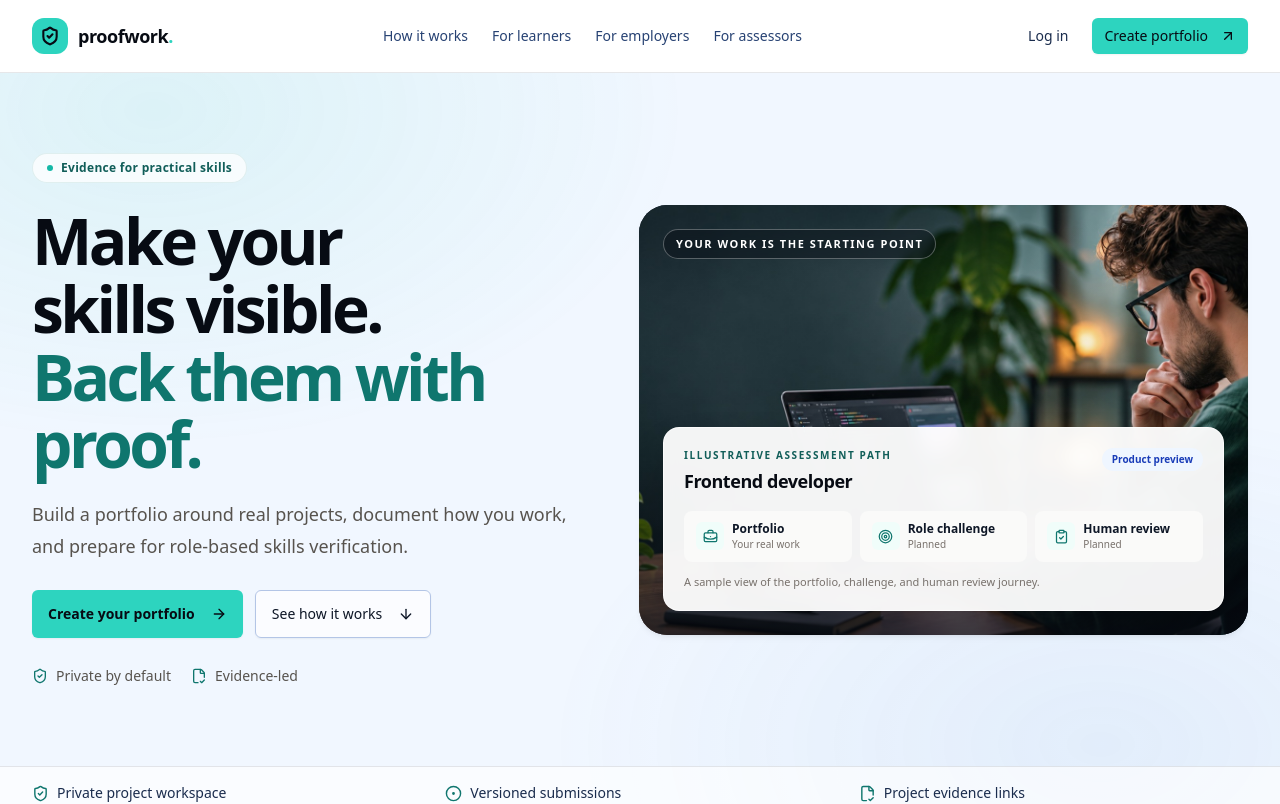
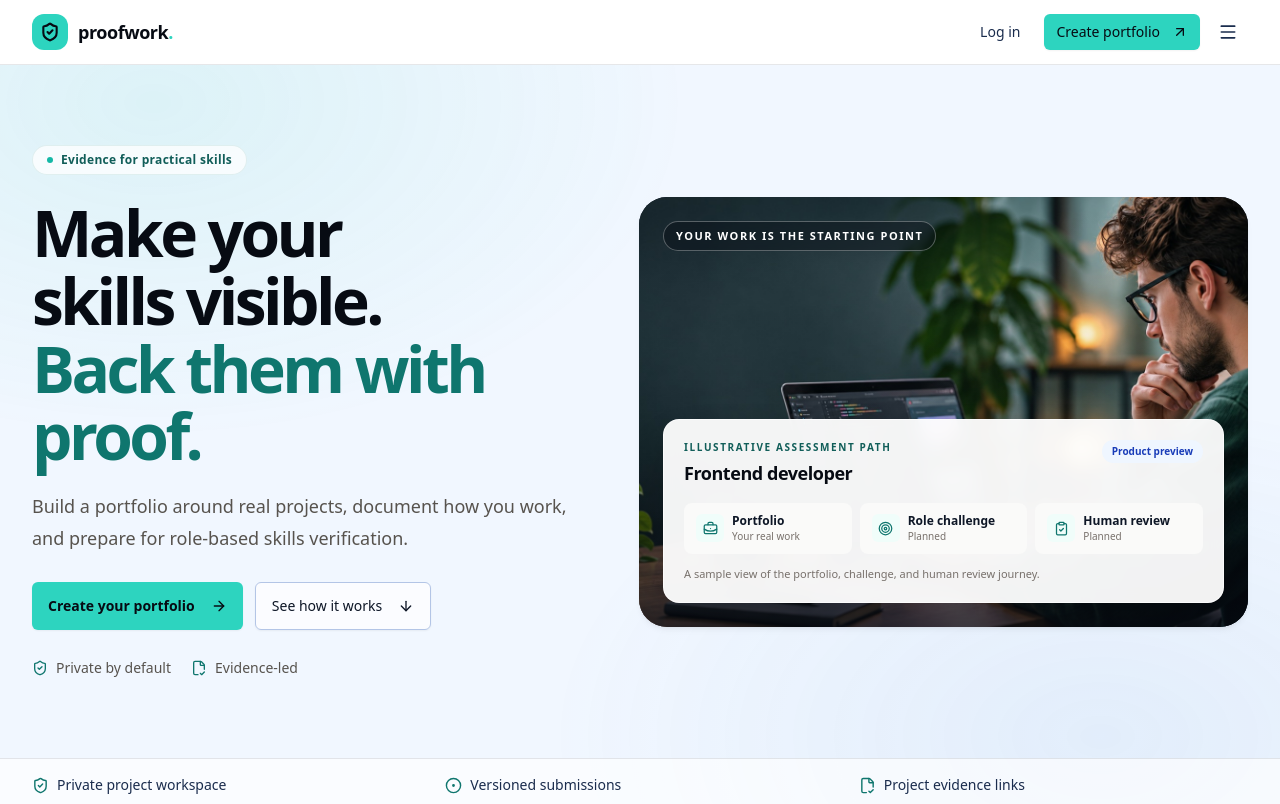
Before and after one commit to Day-void/proofwork, a Next.js app: page / in a window 1280 px wide. Shown: the top 804 px of the page. Built offline with nearby package versions, Linux system fonts and the light colour scheme.

Commit message:
feat: align public navbar with reference layout

```diff
--- a/src/components/layout/site-header.tsx
+++ b/src/components/layout/site-header.tsx
@@ -12,18 +12,15 @@ const links = [
 export function SiteHeader() {
   return (
     <header className="sticky top-0 z-40 border-b border-navy-900/10 bg-white/95 text-navy-950 backdrop-blur-xl">
-      <div className="mx-auto flex h-[72px] max-w-7xl items-center justify-between px-5 sm:px-8">
+      <div className="mx-auto flex h-[64px] max-w-7xl items-center justify-between px-5 sm:px-8">
         <Link href="/" className="flex items-center gap-2.5 rounded-md focus-visible:outline-none focus-visible:ring-2 focus-visible:ring-accent-400" aria-label="ProofWork home">
           <span className="grid size-9 place-items-center rounded-xl bg-accent-400 text-navy-950"><ShieldCheck size={20} strokeWidth={2.5} /></span>
           <span className="text-lg font-semibold tracking-tight">proofwork<span className="text-accent-400">.</span></span>
         </Link>
-        <nav aria-label="Main navigation" className="hidden items-center gap-6 lg:flex">
-          {links.map((link) => <a key={link.href} href={link.href} className="text-sm text-navy-700 transition hover:text-accent-800 focus-visible:outline-none focus-visible:ring-2 focus-visible:ring-accent-500">{link.label}</a>)}
-        </nav>
         <div className="flex items-center gap-2">
-          <Button asChild variant="ghost" className="hidden text-navy-800 hover:bg-navy-50 hover:text-navy-950 sm:inline-flex"><Link href="/login">Log in</Link></Button>
+          <Button asChild variant="ghost" className="text-navy-800 hover:bg-navy-50 hover:text-navy-950"><Link href="/login">Log in</Link></Button>
           <Button asChild className="bg-accent-400 text-navy-950 hover:bg-accent-300"><Link href="/register">Create portfolio <ArrowUpRight className="ml-1 size-4" /></Link></Button>
-          <details className="relative lg:hidden">
+          <details className="relative">
             <summary aria-label="Open navigation menu" className="grid size-10 cursor-pointer list-none place-items-center rounded-lg text-navy-800 hover:bg-navy-50 focus-visible:outline-none focus-visible:ring-2 focus-visible:ring-accent-500"><Menu size={20} /></summary>
             <nav aria-label="Mobile navigation" className="absolute right-0 top-12 flex w-56 flex-col gap-1 rounded-xl border border-surface-200 bg-white p-2 shadow-elevated">
               {links.map((link) => <a key={link.href} href={link.href} className="rounded-lg px-3 py-2.5 text-sm text-navy-700 hover:bg-surface-50 hover:text-navy-950">{link.label}</a>)}
```
